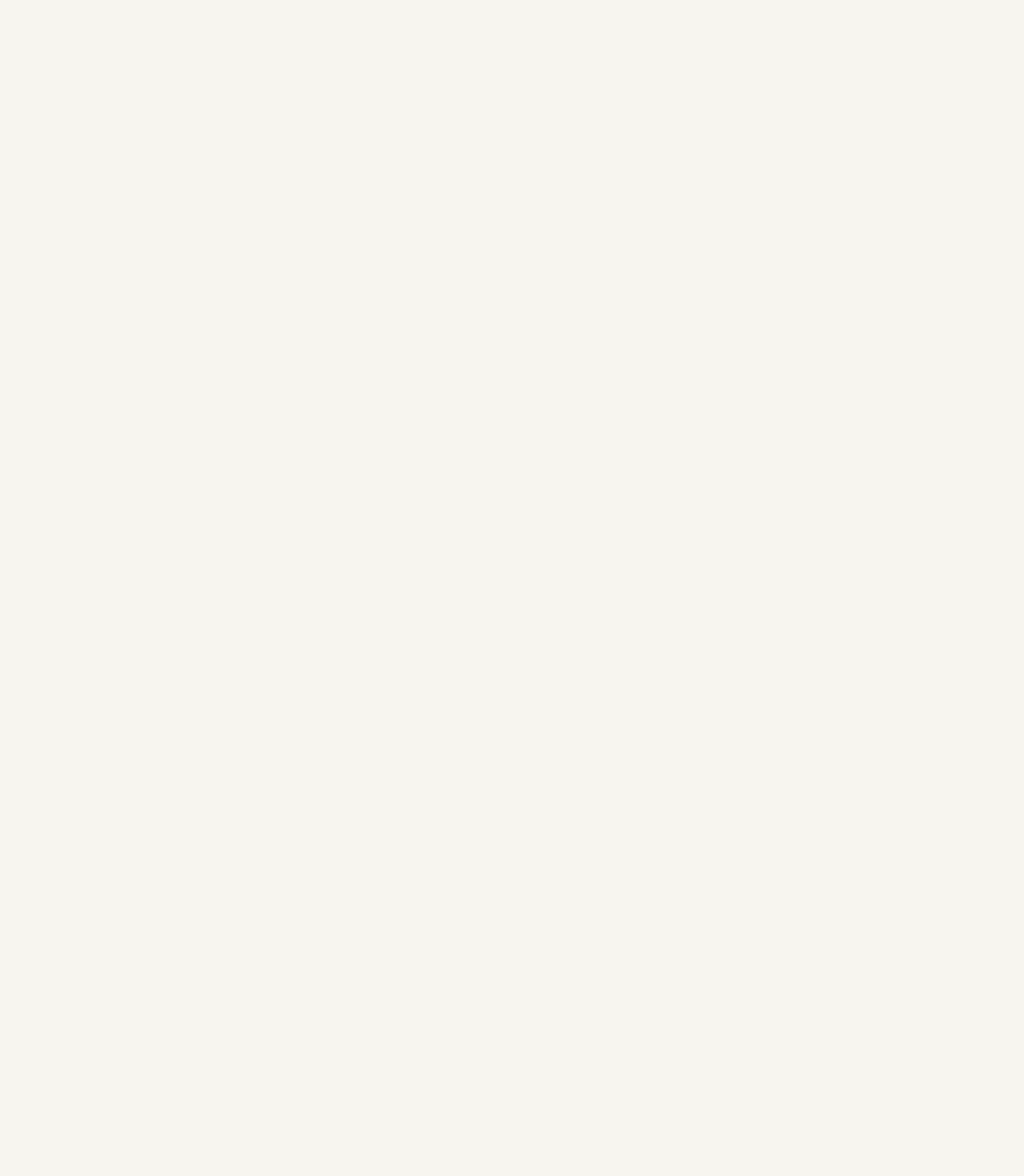
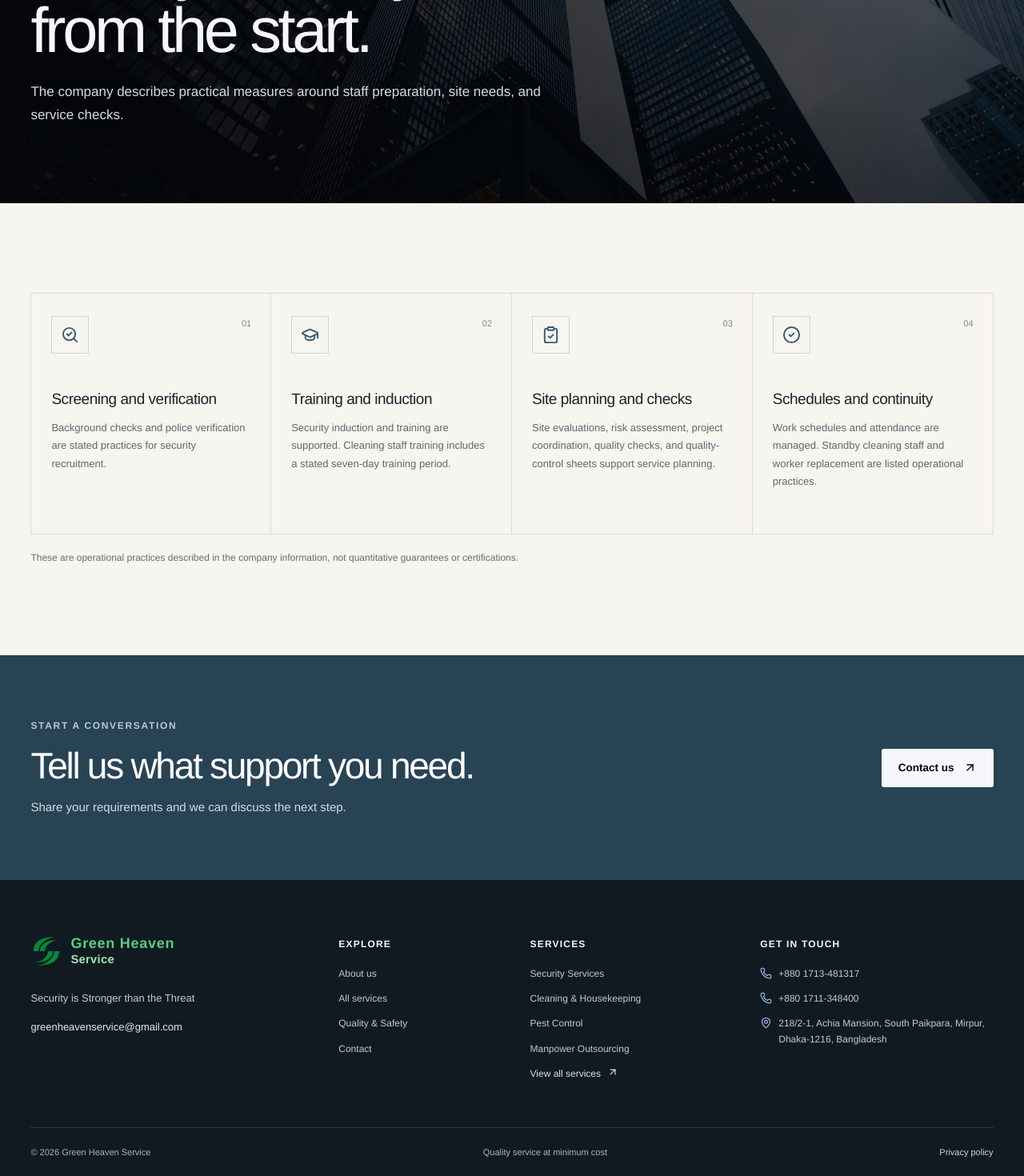
Before and after one commit to tamjidzihan/green-heaven-service, a React (Vite) app: page /quality-safety in a window 1280 px wide. Before the commit this address had no page. Shown: the part 303-1773 px from the top of the page at 80% size. Before the commit the page ends 800 px from the top, so only its background shows below. Built offline with nearby package versions, Linux system fonts and the light colour scheme.

Commit message:
feat: add PrivacyPolicyPage and QualitySafetyPage components with SEO and content

```diff
--- a/src/app/App.tsx
+++ b/src/app/App.tsx
@@ -5,9 +5,9 @@ import { Layout } from "../components/layout/Layout";
 import { AboutPage } from "../pages/AboutPage";
 import { ContactPage } from "../pages/ContactPage";
 
-// import { NotFoundPage } from "../pages/NotFoundPage";
-// import { PrivacyPolicyPage } from "../pages/PrivacyPolicyPage";
-// import { QualitySafetyPage } from "../pages/QualitySafetyPage";
+import { NotFoundPage } from "../pages/NotFoundPage";
+import { PrivacyPolicyPage } from "../pages/PrivacyPolicyPage";
+import { QualitySafetyPage } from "../pages/QualitySafetyPage";
 // import { ServiceDetailPage } from "../pages/ServiceDetailPage";
 // import { ServicesPage } from "../pages/ServicesPage";
 
@@ -19,12 +19,13 @@ export function App() {
           <Route index element={<HomePage />} />
           <Route path="about" element={<AboutPage />} />
           <Route path="contact" element={<ContactPage />} />
+          <Route path="quality-safety" element={<QualitySafetyPage />} />
+          <Route path="privacy-policy" element={<PrivacyPolicyPage />} />
+          <Route path="*" element={<NotFoundPage />} />
           {/*
           <Route path="services" element={<ServicesPage />} />
           <Route path="services/:slug" element={<ServiceDetailPage />} />
-          <Route path="quality-safety" element={<QualitySafetyPage />} />
-          <Route path="privacy-policy" element={<PrivacyPolicyPage />} />
-          <Route path="*" element={<NotFoundPage />} /> */}
+          */}
         </Route>
       </Routes>
     </BrowserRouter>
--- /dev/null
+++ b/src/pages/PrivacyPolicyPage.tsx
@@ -0,0 +1,39 @@
+import { PageIntro } from "../components/common/PageIntro";
+import { Seo } from "../components/common/Seo";
+
+export function PrivacyPolicyPage() {
+  return (
+    <>
+      <Seo
+        title="Privacy Policy | Green Heaven Service"
+        description="Privacy information for the Green Heaven Service website and its email-based enquiry form."
+      />
+      <PageIntro
+        description="How information is handled when you use this website and prepare an enquiry."
+        eyebrow="Website information"
+        title="Privacy policy."
+      />
+      <section className="section section--bone">
+        <article className="site-container legal-copy">
+          <h2>Enquiries</h2>
+          <p>
+            The enquiry form prepares an email draft using your device’s configured email application. The website does not submit that message to a company server. Information in the draft is sent only if you choose to send it from your email application.
+          </p>
+          <h2>Information you provide</h2>
+          <p>
+            If you contact Green Heaven Service by phone or email, the information you choose to share may be used to respond to your enquiry and discuss the requested service.
+          </p>
+          <h2>Website hosting</h2>
+          <p>
+            The website does not currently describe or configure analytics or advertising services. The hosting provider may process technical request data as part of serving the site; hosting-specific practices should be confirmed with the eventual provider.
+          </p>
+          <h2>Questions</h2>
+          <p>
+            For questions about this notice or information you have shared, contact{" "}
+            <a href="mailto:greenheavenservice@gmail.com">greenheavenservice@gmail.com</a>.
+          </p>
+        </article>
+      </section>
+    </>
+  );
+}
--- /dev/null
+++ b/src/pages/QualitySafetyPage.tsx
@@ -0,0 +1,62 @@
+import { CheckCircle2, ClipboardCheck, GraduationCap, SearchCheck } from "lucide-react";
+import { PageIntro } from "../components/common/PageIntro";
+import { ContactCta } from "../components/common/ContactCta";
+import { Seo } from "../components/common/Seo";
+
+const practices = [
+  {
+    icon: SearchCheck,
+    title: "Screening and verification",
+    text: "Background checks and police verification are stated practices for security recruitment.",
+  },
+  {
+    icon: GraduationCap,
+    title: "Training and induction",
+    text: "Security induction and training are supported. Cleaning staff training includes a stated seven-day training period.",
+  },
+  {
+    icon: ClipboardCheck,
+    title: "Site planning and checks",
+    text: "Site evaluations, risk assessment, project coordination, quality checks, and quality-control sheets support service planning.",
+  },
+  {
+    icon: CheckCircle2,
+    title: "Schedules and continuity",
+    text: "Work schedules and attendance are managed. Standby cleaning staff and worker replacement are listed operational practices.",
+  },
+];
+
+export function QualitySafetyPage() {
+  return (
+    <>
+      <Seo
+        title="Quality & Safety | Green Heaven Service"
+        description="Learn about the screening, training, site evaluation, supervision, and quality practices described by Green Heaven Service."
+      />
+      <PageIntro
+        description="The company describes practical measures around staff preparation, site needs, and service checks."
+        eyebrow="Our approach"
+        image="/assets/security-hero.jpg"
+        title="Quality & safety, considered from the start."
+      />
+      <section className="section section--bone">
+        <div className="site-container">
+          <div className="practice-grid">
+            {practices.map(({ icon: Icon, title, text }, index) => (
+              <article className="practice-card" key={title}>
+                <span className="practice-card__number">0{index + 1}</span>
+                <span className="practice-card__icon"><Icon aria-hidden="true" size={23} /></span>
+                <h2>{title}</h2>
+                <p>{text}</p>
+              </article>
+            ))}
+          </div>
+          <p className="qualification-note">
+            These are operational practices described in the company information, not quantitative guarantees or certifications.
+          </p>
+        </div>
+      </section>
+      <ContactCta />
+    </>
+  );
+}
```
